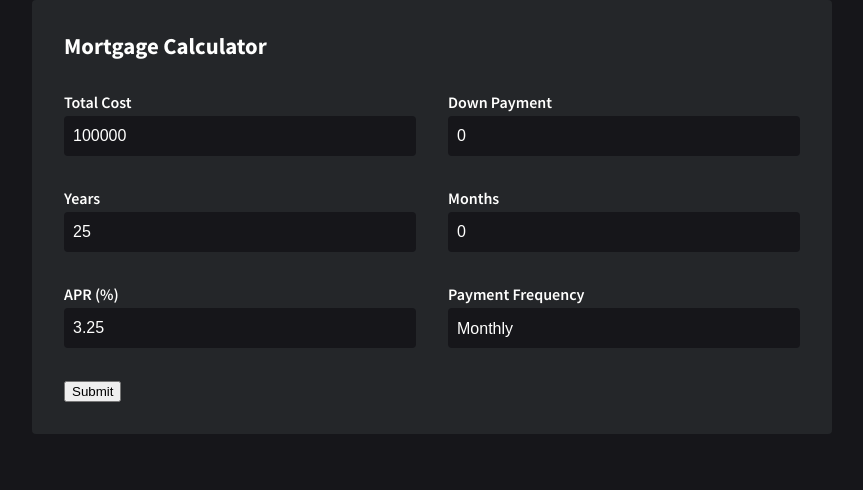
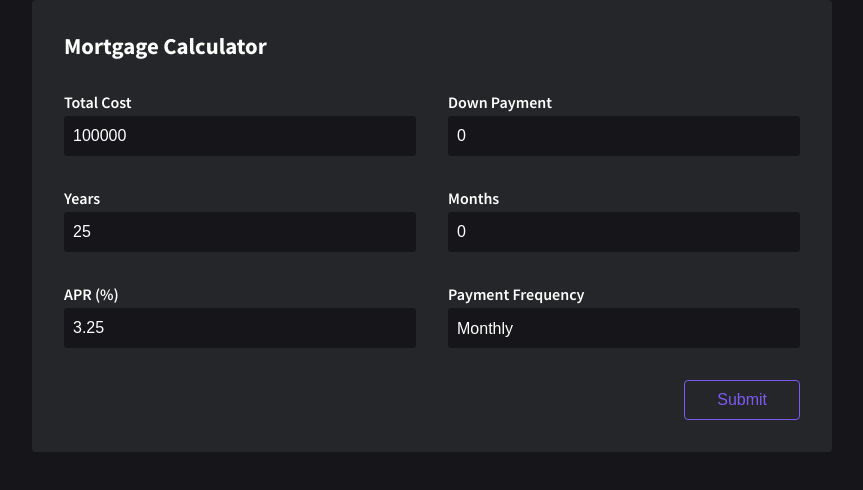
Before and after one commit to tatems/rbc-mortgage-calculator, an Angular app: page / in a window 1280 px wide. Shown: the top 490 px of the page, without its empty margins (208-1071 px from the left). Built offline with nearby package versions, Linux system fonts and the light colour scheme.

Commit message:
Style buttons, add remove button for generated mortgages

```diff
--- a/src/app/app.component.html
+++ b/src/app/app.component.html
@@ -1,2 +1,2 @@
 <app-mortgage-calculator (mortgageCalculate)="addMortgage($event)"></app-mortgage-calculator>
-<app-mortgage-details *ngFor="let detail of mortgageDetails" [mortgageDetails]="detail"></app-mortgage-details>
+<app-mortgage-details *ngFor="let detail of mortgageDetails" [mortgageDetails]="detail" (removeMortgageDetails)="deleteMortgage($event)"></app-mortgage-details>
--- /dev/null
+++ b/src/app/components/button/button.component.scss
@@ -0,0 +1,33 @@
+@import '../../../assets/styles/color';
+@import '../../../assets/styles/typography';
+
+@mixin btn-colors($color) {
+  border: 1px solid $color;
+  color: $color;
+
+  &:hover,
+  &:focus {
+    color: $background-main;
+    background: $color;
+  }
+}
+
+:host {
+  @include btn-colors($text);
+  height: 2.5rem;
+  padding: 0 2rem;
+  font-size: $font-body1;
+  font-weight: $font-body1;
+  border-radius: .25rem;
+  background: transparent;
+  cursor: pointer;
+  transition: color 150ms linear, background-color 150ms linear;
+
+  &[primary] {
+    @include btn-colors($primary);
+  }
+
+  &[danger] {
+    @include btn-colors($danger);
+  }
+}
--- /dev/null
+++ b/src/app/components/button/button.component.ts
@@ -0,0 +1,8 @@
+import { Component } from "@angular/core";
+
+@Component({
+  selector: '[appButton]',
+  template: '<ng-content></ng-content>',
+  styleUrls: ['./button.component.scss']
+})
+export class ButtonComponent {}
--- a/src/app/mortgage-calculator/mortgage-calculator.component.html
+++ b/src/app/mortgage-calculator/mortgage-calculator.component.html
@@ -22,6 +22,6 @@
   </app-labelled-input>
 
   <footer>
-    <button type="submit">Submit</button>
+    <button appButton primary type="submit">Submit</button>
   </footer>
 </form>
--- a/src/app/mortgage-calculator/mortgage-calculator.component.scss
+++ b/src/app/mortgage-calculator/mortgage-calculator.component.scss
@@ -23,3 +23,7 @@ header {
   font-size: $font-h1;
   font-weight: $font-weight-bold;
 }
+
+footer {
+  text-align: right;
+}
--- a/src/app/mortgage-calculator/mortgage-calculator.module.ts
+++ b/src/app/mortgage-calculator/mortgage-calculator.module.ts
@@ -3,6 +3,7 @@ import { MortgageCalculatorComponent } from './mortgage-calculator.component';
 import { CommonModule } from '@angular/common';
 import { ReactiveFormsModule } from '@angular/forms';
 import { AppFormModule } from '../form/form.module';
+import { ComponentsModule } from '../components/components.module';
 
 @NgModule({
   declarations: [
@@ -14,7 +15,8 @@ import { AppFormModule } from '../form/form.module';
   imports: [
     CommonModule,
     ReactiveFormsModule,
-    AppFormModule
+    AppFormModule,
+    ComponentsModule
   ]
 })
 export class MortgageCalculatorModule {}
--- a/src/app/mortgage-details/mortgage-details.component.html
+++ b/src/app/mortgage-details/mortgage-details.component.html
@@ -10,3 +10,6 @@
     <span class="mortgageDetails-breakdownItemValue">{{ breakdownItem.value }}</span>
   </div>
 </div>
+<footer class="mortgageDetails-footer">
+  <button appButton danger type="button" (click)="remove()">Remove</button>
+</footer>
--- a/src/app/mortgage-details/mortgage-details.component.scss
+++ b/src/app/mortgage-details/mortgage-details.component.scss
@@ -71,3 +71,8 @@
   font-size: $font-h3;
   font-weight: $font-weight-semibold;
 }
+
+.mortgageDetails-footer {
+  margin-top: 2rem;
+  text-align: right;
+}
--- a/src/app/mortgage-details/mortgage-details.component.ts
+++ b/src/app/mortgage-details/mortgage-details.component.ts
@@ -1,4 +1,4 @@
-import { Component, ChangeDetectionStrategy, Input, OnChanges, SimpleChanges, Inject } from "@angular/core";
+import { Component, ChangeDetectionStrategy, Input, OnChanges, SimpleChanges, Inject, Output, EventEmitter } from "@angular/core";
 import { MortgageDetails } from '../mortgage-calculator/mortgage-calculator';
 import { CurrencyPipe, DecimalPipe } from '@angular/common';
 import * as pluralize from 'pluralize';
@@ -21,6 +21,8 @@ interface MortgageBreakdownItem {
 export class MortgageDetailsComponent implements OnChanges {
   @Input() mortgageDetails: MortgageDetails;
 
+  @Output() removeMortgageDetails: EventEmitter<string> = new EventEmitter(true);
+
   mortgageBreakdown: MortgageBreakdownItem[];
 
   constructor(private _currencyPipe: CurrencyPipe, private _decimalPipe: DecimalPipe) {}
@@ -29,6 +31,10 @@ export class MortgageDetailsComponent implements OnChanges {
     if (mortgageDetails) {
       this._buildMortgageBreakdown();
     }
+  }
+
+  remove(): void {
+    this.removeMortgageDetails.emit(this.mortgageDetails.uuid);
   }
 
   private _buildMortgageBreakdown(): void {
--- a/src/app/mortgage-details/mortgage-details.module.ts
+++ b/src/app/mortgage-details/mortgage-details.module.ts
@@ -1,10 +1,11 @@
 import { NgModule } from "@angular/core";
 import { MortgageDetailsComponent } from './mortgage-details.component';
 import { CommonModule } from '@angular/common';
+import { ComponentsModule } from '../components/components.module';
 
 @NgModule({
   declarations: [MortgageDetailsComponent],
   exports: [MortgageDetailsComponent],
-  imports: [CommonModule]
+  imports: [CommonModule, ComponentsModule]
 })
 export class MortgageDetailsModule {}
```
Also changed, not shown: src/app/components/components.module.ts (added, +10 -0 lines).
